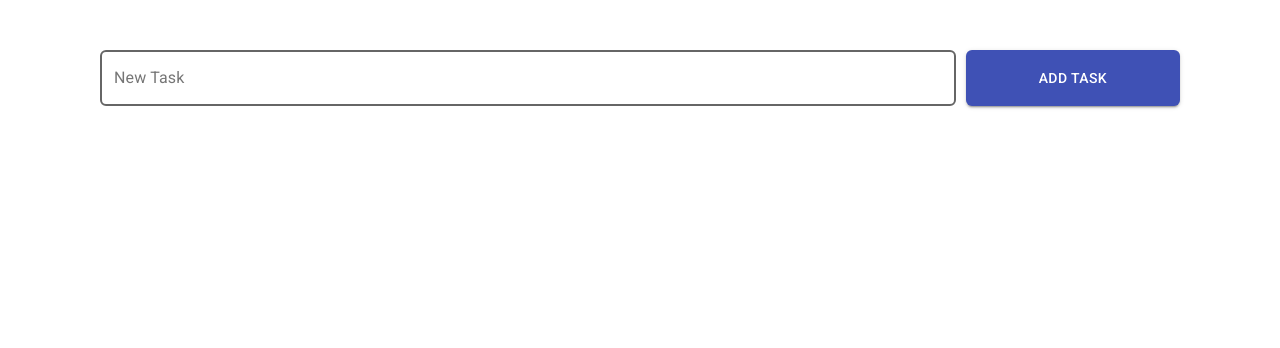
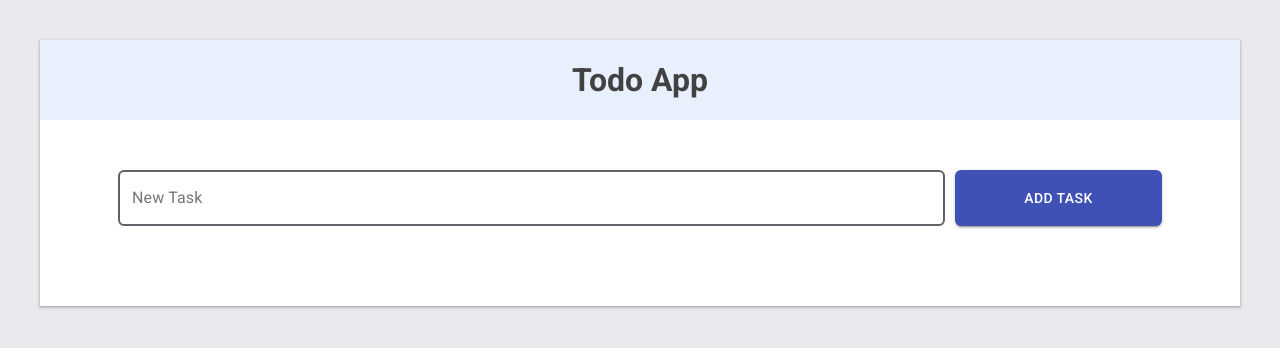
Before and after one commit to heimlee/todo-app, a React (Create React App) app: page / in a window 1280 px wide. Shown: the top 348 px of the page. Built offline with nearby package versions, Linux system fonts and the light colour scheme.

Commit message:
Add title and border app

```diff
--- a/src/App.js
+++ b/src/App.js
@@ -6,7 +6,7 @@ import './App.scss';
 
 function App() {
   return (
-    <div>
+    <div className="App">
       <Todo />
     </div>
   );
--- a/src/App.scss
+++ b/src/App.scss
@@ -1,3 +1,6 @@
 .App {
-  text-align: center;
+  margin: 40px;
+  box-shadow: 0 1px 2px 0 rgba(60,64,67,0.3),
+              0 1px 3px 1px rgba(60,64,67,0.15);
+  background-color: #ffffff;
 }
--- a/src/containers/todo/Todo.js
+++ b/src/containers/todo/Todo.js
@@ -7,9 +7,12 @@ import './todo.scss';
 
 export const Todo = () => {
   return(
-    <div className="todo-wrapper">
-      <TodoInput />
-      <TodoList />
-    </div>
+    <>
+      <h1 className="todo-title">Todo App</h1>
+      <div className="todo-wrapper">
+        <TodoInput />
+        <TodoList />
+      </div>
+    </>
   );
 };
--- a/src/containers/todo/components/todoInput/TodoInput.js
+++ b/src/containers/todo/components/todoInput/TodoInput.js
@@ -16,10 +16,10 @@ const useStyles = makeStyles({
     width: '90%',
 
     '& .MuiOutlinedInput-root': {
-      color: '#3f51b5',
+      color: '#424242',
 
       '& fieldset': {
-        border: '2px solid #666'
+        border: '2px solid #5f6368'
       },
       '&:hover fieldset': {
         borderColor: '#3f51b5'
--- a/src/containers/todo/components/todoItem/todoItem.scss
+++ b/src/containers/todo/components/todoItem/todoItem.scss
@@ -12,6 +12,7 @@
   padding: 5px;
   user-select: none;
   width: 500px;
+  color: #5f6368;
 
   &:hover {
     border: 1px solid #dfdfdf;
@@ -21,7 +22,7 @@
 }
 
 .circle {
-  color: #666666;
+  color: #5f6368;
   height: 30px;
 
   &:hover {
--- a/src/containers/todo/todo.scss
+++ b/src/containers/todo/todo.scss
@@ -4,5 +4,16 @@
   flex-direction: column;
   margin: 0 auto;
   max-width: 1200px;
-  padding: 0 20px;
+  padding: 0 20px 50px;
 }
+
+.todo-title {
+  background-color: #e8f0fe;
+  width: 100%;
+  margin: 0;
+  height: 80px;
+  display: flex;
+  justify-content: center;
+  align-items: center;
+  color: #424242;
+}
--- a/src/index.scss
+++ b/src/index.scss
@@ -2,4 +2,5 @@ body {
   margin: 0;
   padding: 0;
   font-family: 'Roboto', sans-serif;
+  background-color: #e8eaed;
 }
```
